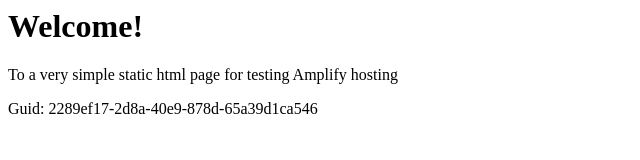
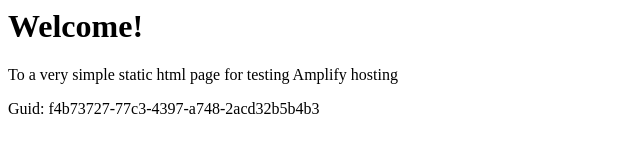
Before and after one commit to aws-aemilia-cmh/Github-PR-Commit-Integration-Test-DoNotTouch-GitHubWebhookPushCanaryTest-v1-prod-us-east-2, a website: page src/index.html in a window 1280 px wide. Shown: the full height of the page, 0-640 px from the left. Drawn offline with Linux system fonts and the light colour scheme.

Commit message:
commit from integ tests

```diff
--- a/src/index.html
+++ b/src/index.html
@@ -12,6 +12,6 @@
 <body>
     <h1>Welcome!</h1>
     <p>To a very simple static html page for testing Amplify hosting</p>
-    <p>Guid: 2289ef17-2d8a-40e9-878d-65a39d1ca546</p></body>
+    <p>Guid: f4b73727-77c3-4397-a748-2acd32b5b4b3</p></body>
 
 </html>
```
